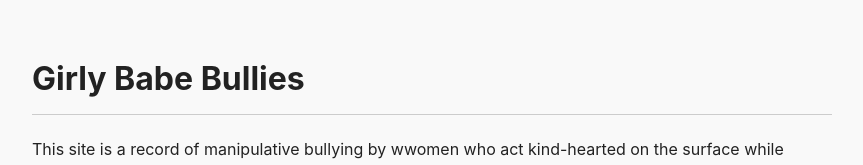
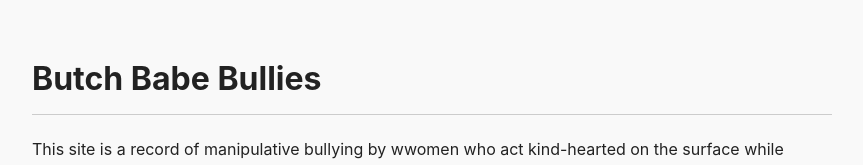
Before and after one commit to phantomrecords/butch-babe-bullies, a plain HTML site: page index.html in a window 1280 px wide. Shown: the top 165 px of the page, without its empty margins (208-1071 px from the left). Drawn offline with Linux system fonts and the light colour scheme.

Commit message:
Update index.html

```diff
--- a/index.html
+++ b/index.html
@@ -28,7 +28,7 @@
   </style>
 </head>
 <body>
-  <h1>Girly Babe Bullies</h1>
+  <h1>Butch Babe Bullies</h1>
     <p>This site is a record of manipulative bullying by wwomen who act kind-hearted on the surface while gaslighting their targets and planting false narratives.</p>
     <p>These individuals use charm as a weapon, building trust with bystanders while secretly attempting to provoke violence or reactions from their victims. Their ultimate goal is often to bait the target into a "first-strike" — framing them as the aggressor to escalate the situation into legal consequences.</p>
     <p>We document these tactics to shed light on this form of psychological abuse and provide validation for those who have been mischaracterized or wrongly punished due to such manipulation.</p>
```
